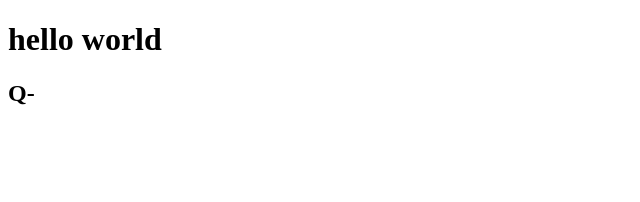
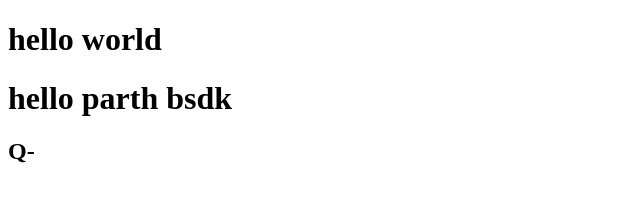
Before and after one commit to bchetanrao/trivia, a plain HTML site: page index.html in a window 1280 px wide. Shown: the whole page, without its empty margins (0-640 px from the left). Drawn offline with Linux system fonts and the light colour scheme; no server answers.

Commit message:
Update index.html

```diff
--- a/index.html
+++ b/index.html
@@ -9,6 +9,7 @@
 </head>
 <body>
     <h1>hello world</h1>
+    <h1>hello parth bsdk</h1>
     <h2 id="ques">Q- </h2>
     <h3 id="ans"></h3>
     <h3 id="inc_ans"></h3>
```
